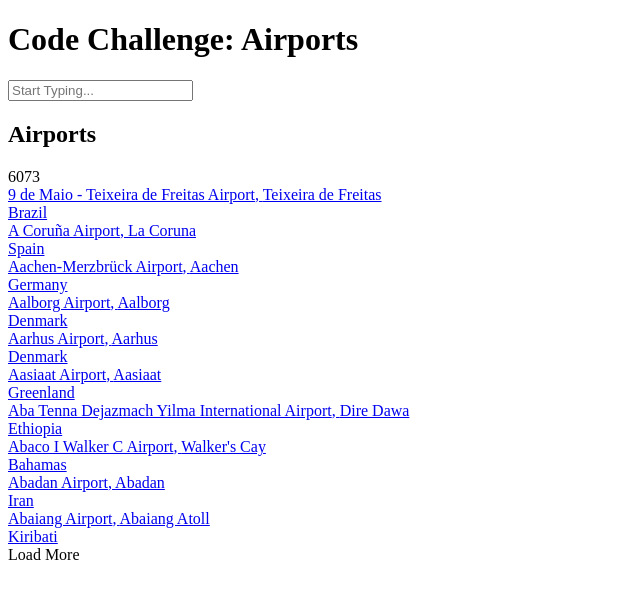
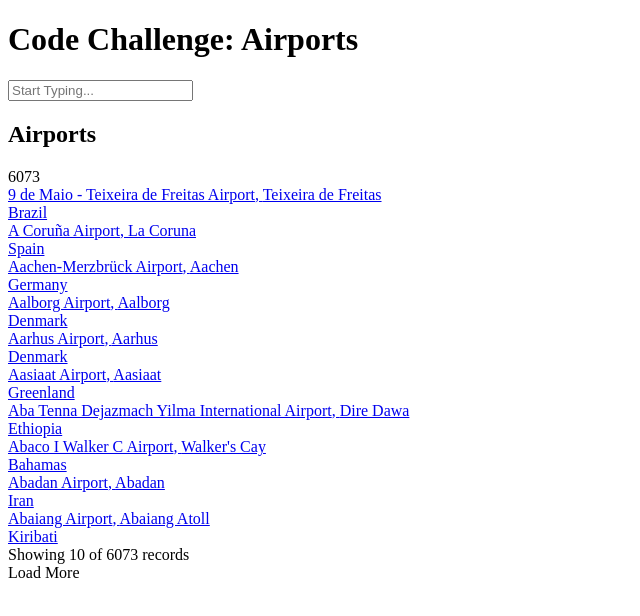
Before and after one commit to safakadir/nextjs-sample-airport-app, a Next.js app: page / in a window 1280 px wide. Shown: the top 616 px of the page, without its empty margins (0-640 px from the left). Built offline with nearby package versions, Linux system fonts and the light colour scheme.

Commit message:
implemented has more feature

```diff
--- a/hooks/use-api-data.ts
+++ b/hooks/use-api-data.ts
@@ -6,12 +6,14 @@ interface UseApiResult<T> {
   dataList: T[],
   dataCount: number,
   isLoading: boolean,
-  loadmore: () => void
+  loadmore: () => void,
+  hasMore: boolean
 }
 
 export const useApiData = <T>(path: string, search: string|undefined, defaultValue: any): UseApiResult<T> => {
   const [ dataList, setDataList ] = useState<T[]>(defaultValue)
   const [ dataCount, setDataCount ] = useState<number>(0)
+  const [ hasMore, setHasMore ] = useState<boolean>(false)
   const [ isLoading, setIsLoading ] = useState<boolean>(false)
 
   useEffect(() => {
@@ -19,6 +21,7 @@ export const useApiData = <T>(path: string, search: string|undefined, defaultVal
     axios.get<QueryResult<T>>(getPathWithSearch(path, search)).catch(err => err.response).then(response => {
       setDataList(response.data.list)
       setDataCount(response.data.totalCount)
+      setHasMore(response.data.hasMore)
       setIsLoading(false)
     })
   }, [search])
@@ -28,11 +31,12 @@ export const useApiData = <T>(path: string, search: string|undefined, defaultVal
     const pathWithAfter = appendAfter(getPathWithSearch(path, search), dataList.length)
     axios.get<QueryResult<T>>(pathWithAfter).catch(err => err.response).then(response => {
       setDataList(prevList => [...prevList, ...response.data.list])
+      setHasMore(response.data.hasMore)
       setIsLoading(false)
     })
   }, [dataList])
 
-  return { dataList, dataCount, isLoading, loadmore }
+  return { dataList, dataCount, isLoading, loadmore, hasMore }
 }
 
 const getPathWithSearch = (path: string, search: string|undefined): string => {
--- a/pages/api/v2/airports.ts
+++ b/pages/api/v2/airports.ts
@@ -13,18 +13,20 @@ export default async (req: NextApiRequest, res: NextApiResponse) => {
   let result: QueryResult<Airport>
   if(!search) {
     const airports = await getAirportsAfter(after)
-    const countSearch = await findCountAll()
+    const countAll = await findCountAll()
     result = {
-      totalCount: countSearch,
-      list: airports
+      totalCount: countAll,
+      list: airports,
+      hasMore: countAll > after+airports.length
     }
   }
   else {
     const airports = await searchAndGetAirportsAfter(search, after)
-    const countAll = await findCountSearch(search)
+    const countSearch = await findCountSearch(search)
     result = {
-      totalCount: countAll,
-      list: airports
+      totalCount: countSearch,
+      list: airports,
+      hasMore: countSearch > after+airports.length
     }
   }
 
--- a/pages/index.tsx
+++ b/pages/index.tsx
@@ -10,7 +10,7 @@ const Page: NextPage = () => {
   const [searchText, setSearchText] = useState<string>('')
   const [currentSearch, setCurrentSearch] = useState<string | undefined>(undefined)
 
-  const {dataList: airports, dataCount, isLoading, loadmore} = useApiData<Airport>('/api/v2/airports', currentSearch, [])
+  const {dataList: airports, dataCount, isLoading, loadmore, hasMore} = useApiData<Airport>('/api/v2/airports', currentSearch, [])
 
   const handleSearchKeyDown: KeyboardEventHandler<HTMLInputElement> = (e: KeyboardEvent<HTMLInputElement>) => {
     if(e.key === 'Enter') {
@@ -45,7 +45,7 @@ const Page: NextPage = () => {
         <h2 className='text-xl font-bold mr-3'>Airports</h2>
         <div className='bg-blue-400 rounded-2xl text-white text-sm font-bold px-2 py-1'>{dataCount}</div>
         {!!currentSearch &&
-          <div className='w-full flex justify-end items-end text-sm'>
+          <div className='w-full flex justify-end items-end text-sm mr-3'>
             Showing results for<span className='font-bold ml-1'>{currentSearch}</span>
             <span className='text-neutral-400 cursor-pointer font-bold ml-2' onClick={handleClearSearch}>X</span>
           </div>
@@ -64,7 +64,10 @@ const Page: NextPage = () => {
         }
       </div>
 
-      <div onClick={loadmore} className='block text-neutral-500 text-sm cursor-pointer mt-3 px-3 py-2 border rounded-3xl w-24'>Load More</div>
+      <div className='flex justify-end items-center mt-3'>
+        <span className='mr-3'>Showing {airports.length} of {dataCount} records</span>
+        {hasMore && <div onClick={loadmore} className='block text-neutral-500 text-sm cursor-pointer px-3 py-2 border rounded-3xl w-24'>Load More</div>}
+      </div>
     </div>
   </Layout>
 }
--- a/types/query-result.ts
+++ b/types/query-result.ts
@@ -1,6 +1,7 @@
 interface QueryResult<T> {
     list: T[],
-    totalCount: number
+    totalCount: number,
+    hasMore: boolean
 }
 
 export default QueryResult
```
